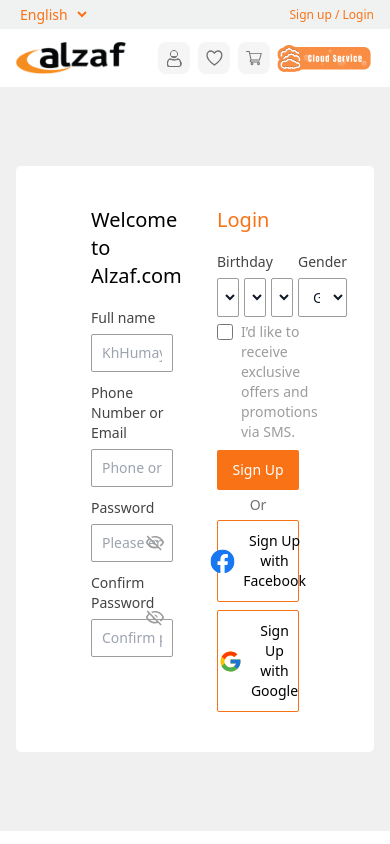
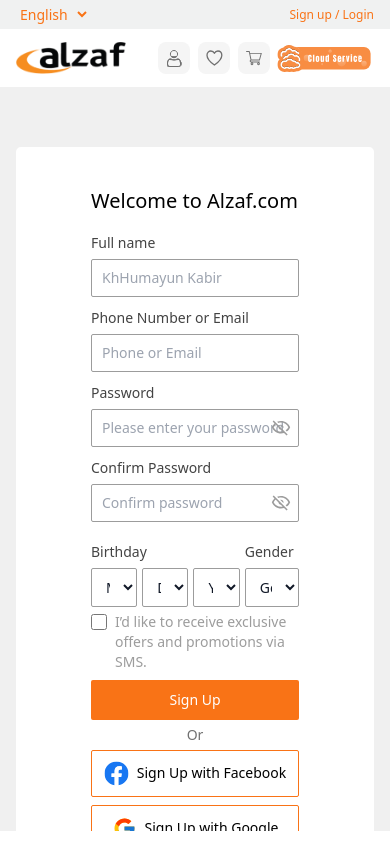
Before and after one commit to fazlerabbytalukder/ecom-alzaf-nextjs, a Next.js app: page /login in a window 390 px wide. Built offline with nearby package versions, Linux system fonts and the light colour scheme.

Commit message:
sign in form responsive

```diff
--- a/app/login/_component/LoginForm.jsx
+++ b/app/login/_component/LoginForm.jsx
@@ -5,7 +5,7 @@
 
 const LoginForm = () => {
     return (
-        <form className="grid grid-cols-2 gap-11">
+        <form className="grid grid-cols-1 md:grid-cols-2 gap-5 md:gap-11">
             <div>
                 <h3 className="text-xl font-medium text-black mb-[18px]">Welcome to Alzaf.com</h3>
                 <div className="inputs space-y-[11px]">
@@ -40,7 +40,7 @@
                 </div>
             </div>
             <div>
-                <h3 className="text-xl font-medium text-primary mb-[18px]">Login</h3>
+                <h3 className="text-xl font-medium text-primary mb-0 md:mb-[18px] hidden md:block">Login</h3>
                 <div className="space-y-[5px]">
                     <div>
                         <div className="flex items-center gap-[5px]">
--- a/app/login/page.jsx
+++ b/app/login/page.jsx
@@ -2,8 +2,8 @@
 
 const LoginPage = () => {
     return (
-        <div className="bg-[#F0F0F0] w-full h-custom flex items-center justify-center">
-            <div className="container mx-auto px-4">
+        <div className="bg-[#F0F0F0] w-full h-custom flex items-center justify-center overflow-y-auto">
+            <div className="container mx-auto px-4 pt-40 md:pt-0 mb-10 md:mb-0">
                 <div className="flex justify-center items-center">
                     <div className="w-[853px] bg-white px-[75px] py-[40px] rounded-[5px]">
                         <LoginForm />
```
